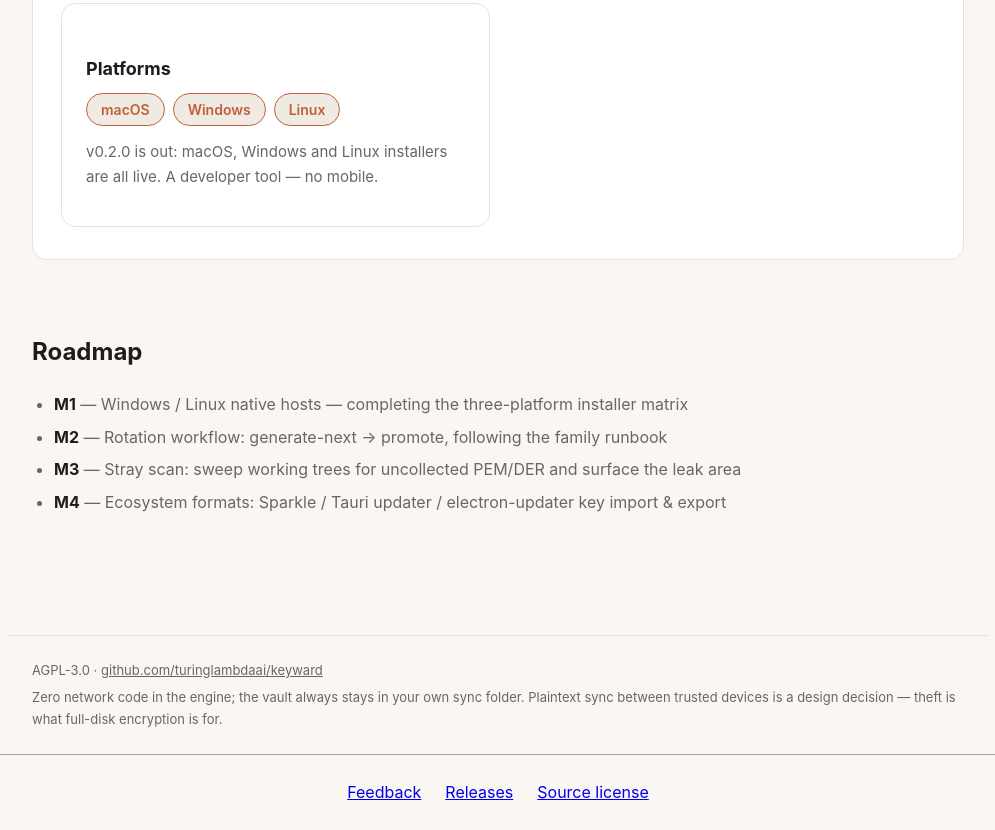
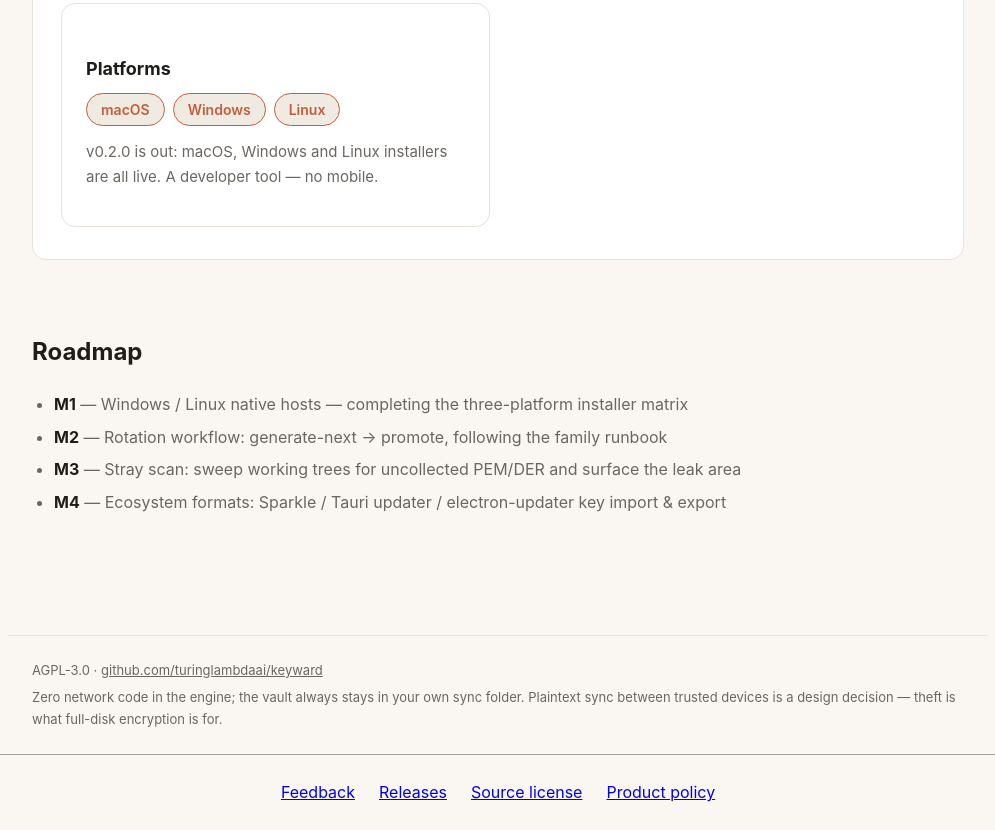
Before and after one commit to turinglambdaai/keyward, a plain HTML site: page site/index.html in a window 1280 px wide. Shown: the part 2746-3576 px from the top of the page, without its empty margins (142-1137 px from the left). Drawn offline with Linux system fonts and the light colour scheme.

Commit message:
docs: require policy discovery and recorded source at slice boundaries

```diff
--- a/site/index.html
+++ b/site/index.html
@@ -198,7 +198,7 @@ var _hmt = _hmt || [];
   <span>AGPL-3.0 · <a href="https://github.com/turinglambdaai/keyward">github.com/turinglambdaai/keyward</a></span>
   <span data-i18n="footer-note">引擎零网络代码；库文件永远在你自己的同步盘里。明文同步是信任设备间的设计决策，防失窃交给各机全盘加密。</span>
 </footer>
-<nav id="product-support" aria-label="Support / 支持"><a href="https://github.com/turinglambdaai/keyward/issues"><span class="support-zh">反馈</span><span class="support-en" lang="en">Feedback</span></a> <a href="https://github.com/turinglambdaai/keyward/releases"><span class="support-zh">发布与更新</span><span class="support-en" lang="en">Releases</span></a> <a href="https://github.com/turinglambdaai/keyward/blob/main/LICENSE"><span class="support-zh">源码许可</span><span class="support-en" lang="en">Source license</span></a></nav>
+<nav id="product-support" aria-label="Support / 支持"><a href="https://github.com/turinglambdaai/keyward/issues"><span class="support-zh">反馈</span><span class="support-en" lang="en">Feedback</span></a> <a href="https://github.com/turinglambdaai/keyward/releases"><span class="support-zh">发布与更新</span><span class="support-en" lang="en">Releases</span></a> <a href="https://github.com/turinglambdaai/keyward/blob/main/LICENSE"><span class="support-zh">源码许可</span><span class="support-en" lang="en">Source license</span></a> <a class="support-zh" href="https://github.com/turinglambdaai/keyward/blob/main/PRICING.zh-CN.md">产品政策</a> <a class="support-en" lang="en" href="https://github.com/turinglambdaai/keyward/blob/main/PRICING.md">Product policy</a></nav>
 
 <script>
 (function () {
```
Also changed, not shown: 3 other files.
